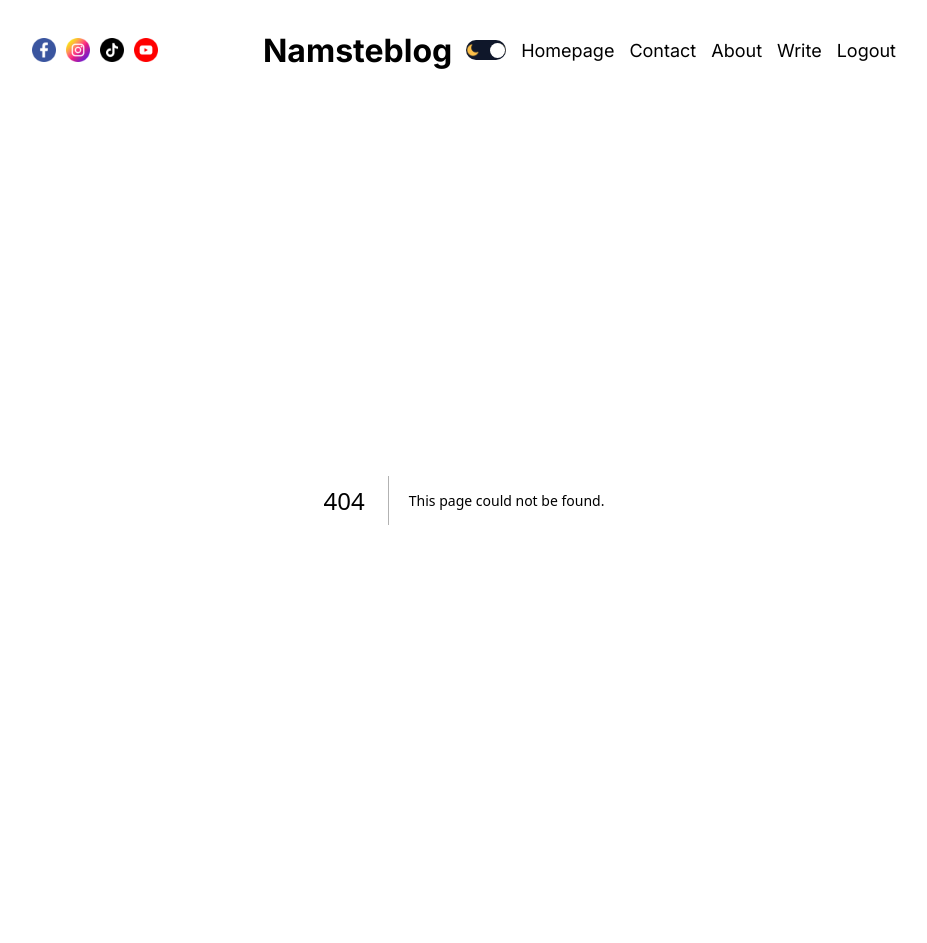
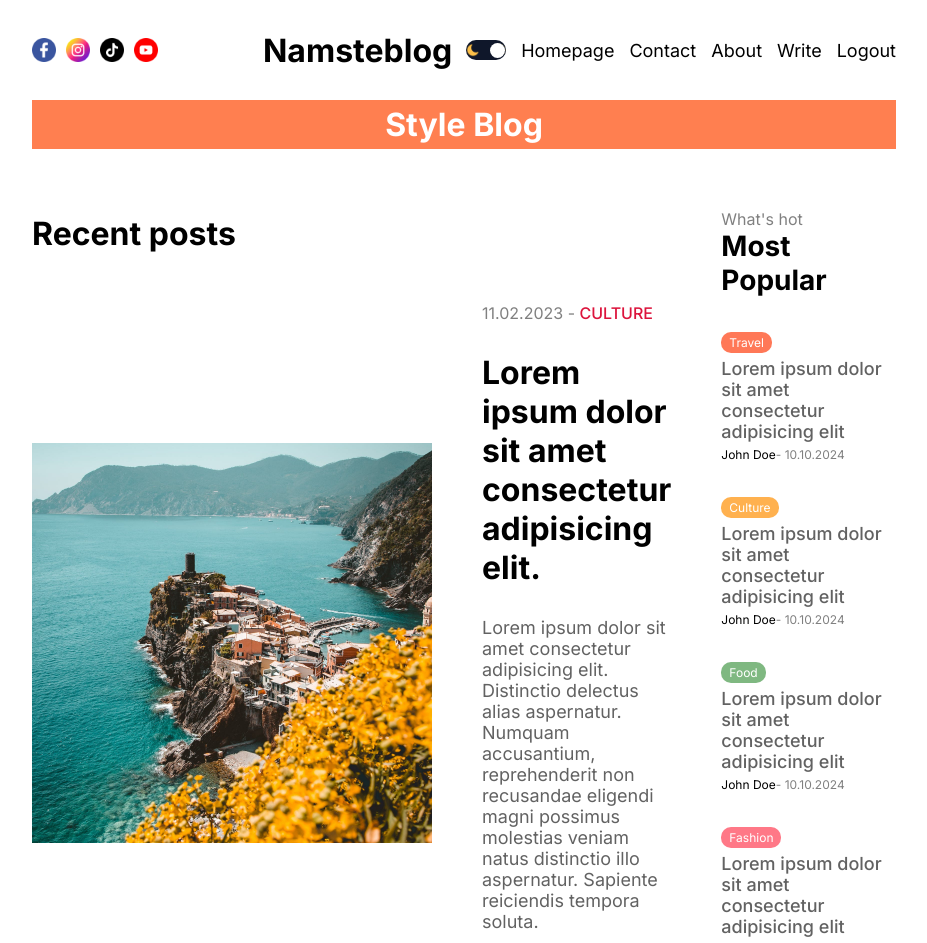
Before and after one commit to immbibek/Blog-Nextjs-, a Next.js app: page /blog in a window 1280 px wide. Before the commit this address had no page. Shown: the top 943 px of the page, without its empty margins (176-1103 px from the left). Built offline with nearby package versions, Linux system fonts and the light colour scheme.

Commit message:
creating [slug] to handle dynamic routing and comment components

```diff
--- /dev/null
+++ b/src/app/[slug]/singlePage.module.css
@@ -0,0 +1,91 @@
+.container{
+
+}
+.infoContainer{
+    display: flex;
+    align-items: center;
+    gap: 50px;
+
+}
+.textContainer{
+    flex: 1;
+}
+.imageContainer{
+    flex:1;
+    height: 350px;
+    position: relative;
+}
+.userimageContainer{
+    width:50px ;
+    height:50px ;
+    position: relative;
+}
+.title{
+    font-size: 35px;
+    margin-bottom: 50px;
+}
+.user{
+    display: flex;
+    align-items: center;
+    gap: 20px;
+}
+.avatar{
+    border-radius: 50%;
+    object-fit: cover;
+}
+.userTextContainer{
+    display: flex;
+    flex-direction: column;
+    gap: 5px;
+    color: var(--softTextColor);
+}
+.username{
+    font-size: 20px;
+    font-weight: 500;
+
+}
+.image{
+    object-fit: cover;
+}
+
+.content{
+    display: flex;
+    gap: 50px;
+}
+.post{
+    flex: 5;
+    margin-top: 60px;
+}
+.description p{
+    font-size: 20px;
+    font-weight: 300;
+    margin-bottom: 20px;
+}
+
+@media screen and (max-width:1536px) {
+    .title{
+        font-size: 40px;
+    }
+
+}
+@media screen and (max-width:1280px) {
+    .title{
+        font-size: 35px;
+    }
+
+}
+@media screen and (max-width:1024px) {
+    .imageContainer{
+        display: none;
+    }
+
+}
+@media screen and (max-width:640px) {
+    .title{
+      font-size: 36px;
+    }
+    .description p{
+        font-size: 18px;
+    }
+
+}
--- /dev/null
+++ b/src/app/blog/blogPage.module.css
@@ -0,0 +1,12 @@
+
+.title{
+    background-color: coral;
+    color: white;
+    padding: 5px 10px;
+    text-align: center;
+
+}
+.content{
+    display: flex;
+    gap: 50px;
+}
--- /dev/null
+++ b/src/app/blog/page.jsx
@@ -0,0 +1,17 @@
+import React from 'react'
+import styles from "./blogPage.module.css"
+import CardList from '@/components/cardList/CardList'
+import Menu from '@/components/Menu/Menu'
+const BlogPage = () => {
+  return (
+    <div className={styles.container}>
+      <h1 className={styles.title}>Style Blog</h1>
+      <div className={styles.content}>
+        <CardList/>
+        <Menu/>
+      </div>
+    </div>
+  )
+}
+
+export default BlogPage
--- a/src/app/page.js
+++ b/src/app/page.js
@@ -16,7 +16,6 @@
         <CardList/>
         <Menu/>
       </div>
-
        <Link href="/"></Link>
     </div>
   );
--- /dev/null
+++ b/src/components/comment/comments.module.css
@@ -0,0 +1,62 @@
+.container{
+    margin-top: 50px;
+}
+
+.title{
+    color:var(--softTextColor) ;
+    margin-bottom:30px ;
+}
+.write{
+    display: flex;
+    align-items: center;
+    justify-content: space-between;
+    gap: 30px;
+}
+.input{
+    padding: 20px;
+    width:100% ;
+
+}
+.button{
+    padding: 10px 20px;
+    background-color: teal;
+    color: white;
+    font-weight: bold;
+    border: none;
+    border-radius: 5px;
+    cursor: pointer;
+}
+.comments{
+    margin-top: 50px;
+
+}
+.comment{
+    margin-bottom: 50px;
+}
+.user{
+    display: flex;
+    align-items: center;
+    gap: 20px;
+    margin-bottom: 20px;
+}
+
+.image{
+    border-radius: 50%;
+    object-fit: cover;
+}
+.userInfo{
+    display: flex;
+    flex-direction: column;
+    gap: 5px;
+    color: var(--softTextColor);
+}
+.username{
+    font-weight: 500;
+}
+.date{
+    font-size:14px ;
+}
+.desc{
+    font-size: 18px;
+    font-weight: 300;
+}
```
Also changed, not shown: src/app/[slug]/page.jsx (added, +46 -0 lines), src/components/comment/Comments.jsx (added, +67 -0 lines).
